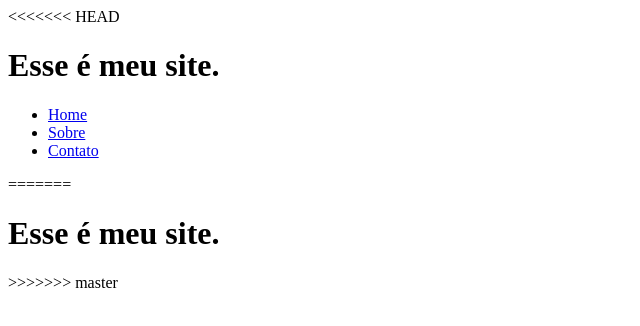
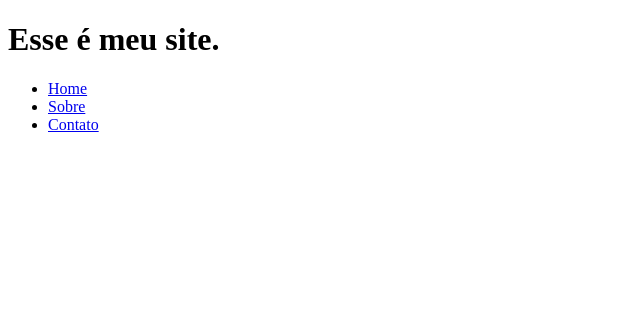
Before and after one commit to adr80/site, a plain HTML site: page index.html in a window 1280 px wide. Shown: the whole page, without its empty margins (0-640 px from the left). Drawn offline with Linux system fonts and the light colour scheme.

Commit message:
Menu com titulo correto 2

```diff
--- a/index.html
+++ b/index.html
@@ -5,15 +5,11 @@
         <title>Meu site</title>
     </head>
     <body>
-<<<<<<< HEAD
         <h1>Esse é meu site.</h1>
         <ul>
             <li><a href="index.html">Home</a></li>
             <li><a href="sobre.html">Sobre</a></li>
             <li><a href="contato.html">Contato</a></li>
         </ul>
-=======
-        <h1>Esse é meu site.</h1>
->>>>>>> master
     </body>
 </html>
```
